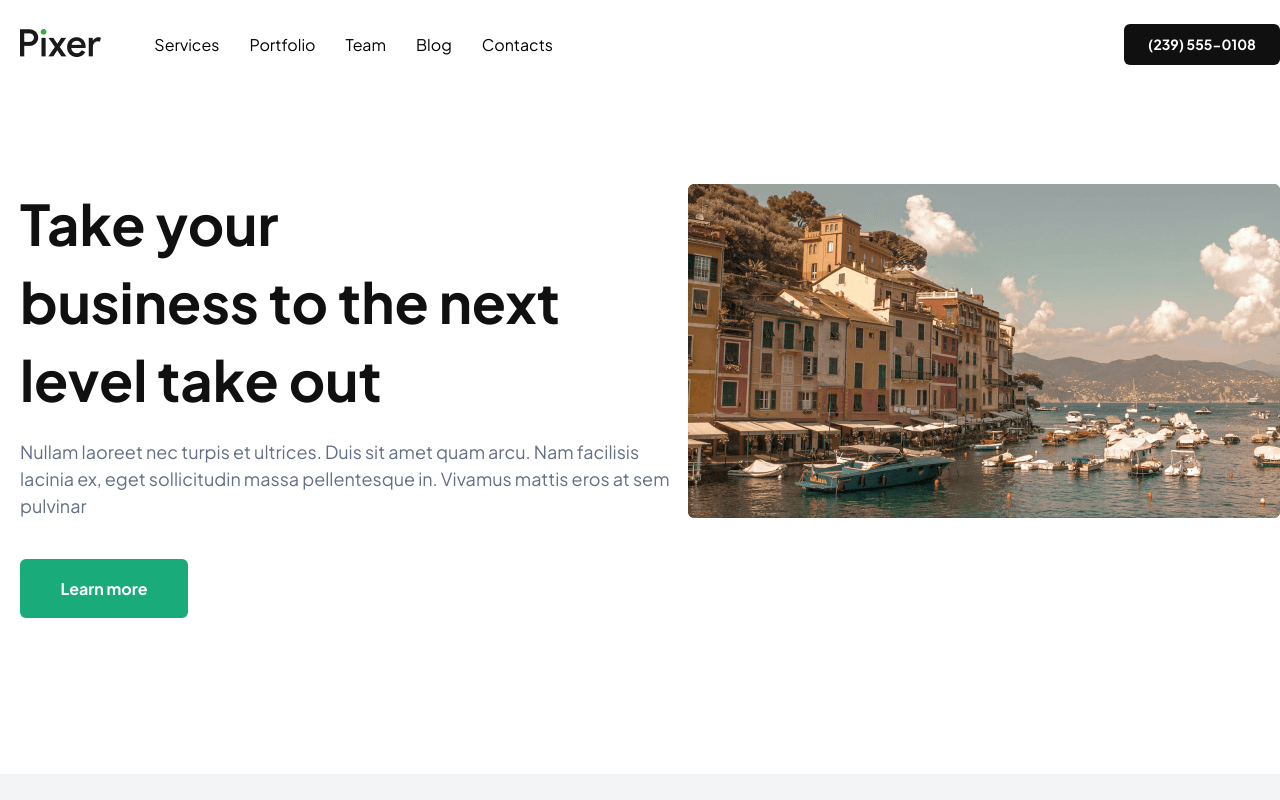
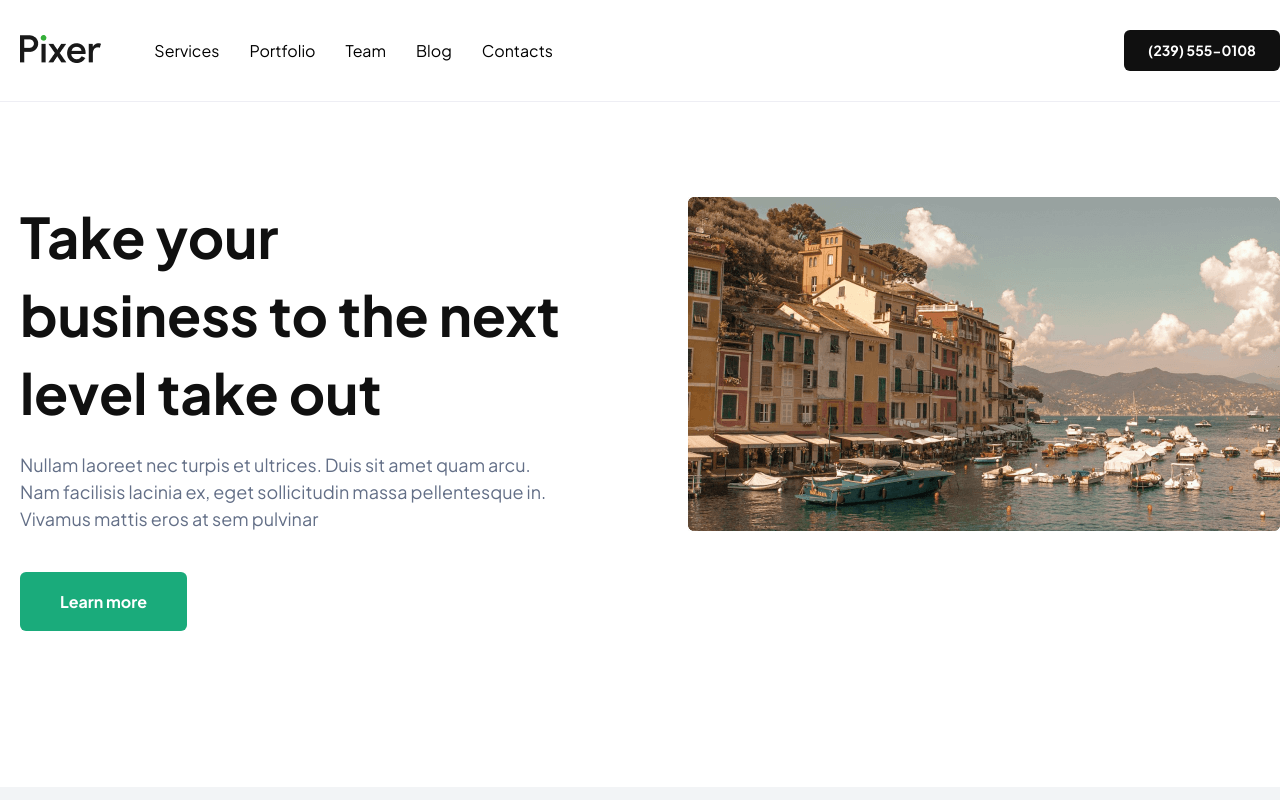
Before and after one commit to Dostonbek9830/pixer, a plain HTML site: page index.html in a window 1280 px wide. Shown: the top 800 px of the page. Drawn offline with Linux system fonts and the light colour scheme.

Commit message:
change value of hero section into space between

```diff
--- a/index.html
+++ b/index.html
@@ -41,9 +41,11 @@
                 <div class="hero-text-wrapper">
                     <div class="hero-wrapper">
                         <h1 class="hero">Take your <br> business to the next level take out</h1>
-                        <p class="hero-description">Nullam laoreet nec turpis et ultrices. Duis sit amet quam arcu. Nam facilisis lacinia ex, eget sollicitudin massa pellentesque in. Vivamus mattis eros at sem pulvinar
-                        </p>
-                        <div class="btn link-learnmore"><a class="link-shell" href="#">Learn more</a></div>
+                        <div class="hero-description-wrapper">
+                            <p class="hero-description">Nullam laoreet nec turpis et ultrices. Duis sit amet quam arcu. Nam facilisis lacinia ex, eget sollicitudin massa pellentesque in. Vivamus mattis eros at sem pulvinar
+                            </p>
+                        </div>
+                       <a class="hero-link" href="#">Learn more</a>
                     </div>
                     <div class="hero-img-wrapper">
                         <img src="./images/youtube.png" alt="the old houses surrounded by sea and boats" class="hero-img-sea" width="592" height="334">
--- a/style.css
+++ b/style.css
@@ -34,6 +34,7 @@
 
 * {
   margin: 0;
+  padding: 0;
 }
 
 body {
@@ -43,6 +44,7 @@ body {
 /* Header start */
 .site-header {
   padding: 0;
+  border-bottom: 1px solid #EEEEF4;;
 }
 
 .container {
@@ -50,13 +52,12 @@ body {
   margin: 0 auto;
   padding: 0 20px;
 }
-
-.container .wrapper {
+.wrapper {
   display: flex;
   flex-direction: row;
   justify-content: space-between;
   align-items: center;
-  height: 89px;
+  padding: 30px 0px;
 }
 
 .provide-wrapper {
@@ -125,13 +126,12 @@ body {
 
 .hero-wrapper {
 
-
 }
 
 .hero-text-wrapper {
   display: flex;
   flex-direction: row;
-  justify-content: space-evenly;
+  justify-content: space-between;
   align-items: flex-start;
 }
 
@@ -140,6 +140,9 @@ body {
   font-size: 56px;
   line-height: 78px;
   color: #101010;
+}
+.hero-description-wrapper {
+  width: 537px;
 }
 
 .hero-description {
@@ -150,37 +153,31 @@ body {
   color: #636F87;
 }
 
-.btn {
-  display: flex;
-  justify-content: center;
-  align-items: center;
+
+.hero-link {
+  display: inline-block;
   margin-top: 40px;
+  border-radius: 6px;
+  padding: 20px 40px;
   background: #1AAB7B;
-  border-radius: 6px;
-  height: 59px;
-  width: 168px;
-}
-
-.link-shell {
+  text-align: center;
   font-family: "Plus Jakarta Sans";
   font-weight: 700;
   font-size: 16px;
   line-height: 19px;
-  text-align: center;
   color: #FFFFFF;
   text-decoration: none;
 }
 
-.btn:hover{
+.hero-link:hover {
   border: 1.5px solid #1AAB7B;
   background-color: #fff;
-}
-
-.link-shell:hover{
   color: #1AAB7B;
 }
 
-
+.hero-link:active {
+  opacity: 0.7;
+}
 
 /* Hero section end */
 
```
